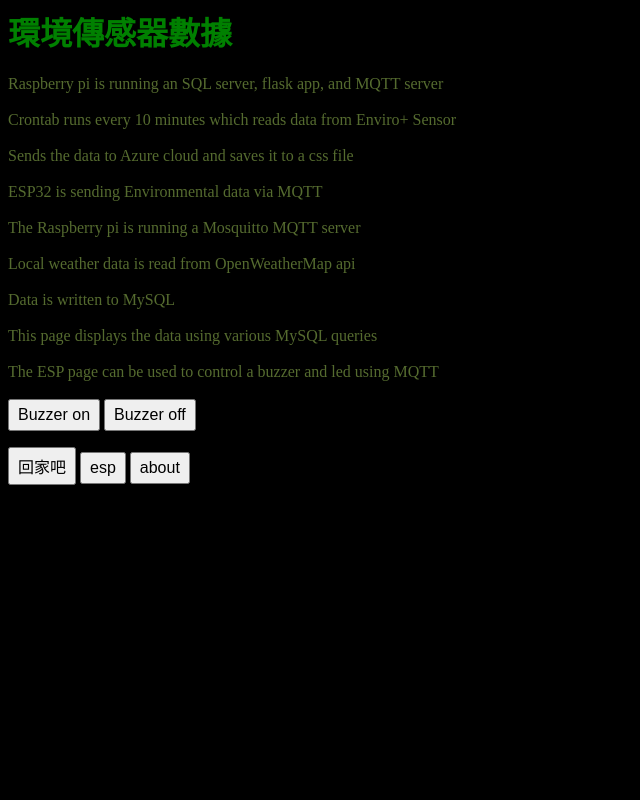
After one commit to Fratealin/flask_mysql, a Flask app: page /about in a window 1280 px wide. The commit adds this page. Shown: the whole page, without its empty margins (0-640 px from the left). Run offline with Flask 2, Linux system fonts and the light colour scheme.

Commit message:
display esp and api data

```diff
--- a/app.py
+++ b/app.py
@@ -1,20 +1,176 @@
-from flask import Flask, render_template
+from flask import Flask, render_template, request, url_for, redirect, session
 
 import sql_writer
 
+import mqtt_to_esp32
+
+
 app = Flask(__name__)
+app.config['SECRET_KEY'] = 'bc52317a7b4b0393e5974227d36cb3a6'
 
-@app.route('/')
+
+
+@app.route('/', methods=['GET', 'POST'])
 def index():
+    about_app = ["Explanation"]
+    sql_object = sql_writer.sql_writer()
+    column_names = sql_object.show_column_names()
+
+    if request.method == 'GET':
+        session['sql_data'] = [sql_object.show_latest_data()]
+        session['sql_data'].append(sql_object.show_min_max_av("MIN"))
+        session['sql_data'].append(sql_object.show_min_max_av("MAX"))
+        session['sql_data'].append(sql_object.show_min_max_av("AVG"))
+        if 'sql_query' not in session:
+            #if sql_query dictionary doesn't exist, set to default value
+            session['sql_query']="most_recent"
+
+            print("Im here")
+
+        for line in session['sql_data']:
+            print(line)
+        rowheaders = ["current data", "min", "max", "average"]
+        rowheaders_and_data = zip(rowheaders, session['sql_data'])
+
+    # if button clicked
+    elif request.method == 'POST':
+        #selectedValue = request.form['option']
+        #print(selectedValue)
+
+        #return redirect(url_for('click', selectedValue=selectedValue))
+        selectedValues = request.form.getlist('favorite_pet')
+        rowheaders_and_data = get_rowheaders_and_data(selectedValues)
+
+
+
+    return render_template('index.html', column_names=column_names, rowheaders_and_data=rowheaders_and_data, about_app=about_app[0])
+
+@app.route('/<selectedValue>', methods=['GET', 'POST'])
+def click(selectedValue):
+    sql_object = sql_writer.sql_writer()
+    column_names = sql_object.show_column_names()
+    print("here")
+    print(selectedValue)
+    if selectedValue == "most recent":
+        session['sql_data'] = sql_object.show_latest_data()
+    else:
+        session['sql_data'] = sql_object.show_min_max_av(selectedValue)
+    rowheaders = ["current data", "min", "max", "average"]
+    rowheaders_and_data = zip(rowheaders, [session['sql_data']])
+
+    return render_template('index.html', column_names=column_names, rowheaders_and_data=rowheaders_and_data)
+
+def get_rowheaders_and_data2(selectedValue):
+    sql_object = sql_writer.sql_writer()
+    print("here")
+    print(selectedValue)
+    if selectedValue == "most recent":
+        session['sql_data'] = sql_object.show_latest_data()
+    elif selectedValue == "":
+        session['sql_data'] = sql_object.show_latest_data()
+
+
+    else:
+        print(selectedValue)
+        session['sql_data'] = sql_object.show_min_max_av(selectedValue)
+    rowheaders = [selectedValue]
+    rowheaders_and_data = [session['sql_data']]
+    rowheaders_and_data = zip(rowheaders, [session['sql_data']])
+    #print([session['sql_data']])
+    return rowheaders_and_data
+
+
+@app.route('/esp', methods=['GET', 'POST'])
+def esp():
+    instructions = "Send an MQTT message to the ESP32"
+    if request.method == 'POST':
+        if request.form['esp_controller'] == 'buzz_on':
+            mqtt_to_esp32.control_esp("on")
+        elif request.form['esp_controller'] == 'buzz_off':
+            mqtt_to_esp32.control_esp("off")
+
+    return render_template('esp.html', instructions=instructions)
+
+@app.route('/about', methods=['GET', 'POST'])
+def about():
+    about_app = ["Raspberry pi is running an SQL server, flask app, and MQTT server", "Crontab runs every 10 minutes which reads data from Enviro+ Sensor", "Sends the data to Azure cloud and saves it to a css file", "ESP32 is sending Environmental data via MQTT", "The Raspberry pi is running a Mosquitto MQTT server ", "Local weather data is read from OpenWeatherMap api", "Data is written to MySQL", "This page displays the data using various MySQL queries", "The ESP page can be used to control a buzzer and led using MQTT"]
+
+    msg=""
+    if request.method == 'POST':
+        if request.form['esp_controller'] == 'buzz_on':
+            mqtt_to_esp32.control_esp("on")
+        elif request.form['esp_controller'] == 'buzz_off':
+            mqtt_to_esp32.control_esp("off")
+
+    return render_template('about.html', about_app=about_app)
+
+
+"""
+@app.route('/checkbox', methods=['GET', 'POST'])
+def checkbox():
+
+    selectedValues = request.form.getlist('favorite_pet')
+    print("---")
+    print(selectedValues)
 
     sql_object = sql_writer.sql_writer()
-    print(list(sql_object.show_column_names()))
     column_names = sql_object.show_column_names()
-    latest_data = sql_object.show_latest_data()
-    print(latest_data)
-    print("Im here")
+    session['sql_data'] = []
+    rowheaders = []
+    if "most recent" in selectedValues:
+        session['sql_data'].append(sql_object.show_latest_data())
+        rowheaders.append("most recent")
+    if "MIN" in selectedValues:
+        session['sql_data'].append(sql_object.show_min_max_av("MIN"))
+        rowheaders.append("min")
 
-    return render_template('index.html', latest_data=latest_data, column_names=column_names)
+    if "MAX" in selectedValues:
+        session['sql_data'].append(sql_object.show_min_max_av("MAX"))
+        rowheaders.append("max")
+
+    if "AVG" in selectedValues:
+        session['sql_data'].append(sql_object.show_min_max_av("AVG"))
+        rowheaders.append("avg")
+
+
+
+    rowheaders_and_data = zip(rowheaders, session['sql_data'])
+
+    return render_template('index.html', column_names=column_names, rowheaders_and_data=rowheaders_and_data)
+
+"""
+
+def get_rowheaders_and_data(selectedValues):
+
+    selectedValues = request.form.getlist('option')
+    print("---")
+    print(selectedValues)
+
+    sql_object = sql_writer.sql_writer()
+    column_names = sql_object.show_column_names()
+    session['sql_data'] = []
+    rowheaders = []
+    if "all" in selectedValues:
+        selectedValues = ["max", "MIN", "MAX", "AVG", "most recent"]
+    if "most recent" in selectedValues:
+        session['sql_data'].append(sql_object.show_latest_data())
+        rowheaders.append("most recent")
+    if "MIN" in selectedValues:
+        session['sql_data'].append(sql_object.show_min_max_av("MIN"))
+        rowheaders.append("min")
+
+    if "MAX" in selectedValues:
+        session['sql_data'].append(sql_object.show_min_max_av("MAX"))
+        rowheaders.append("max")
+
+    if "AVG" in selectedValues:
+        session['sql_data'].append(sql_object.show_min_max_av("AVG"))
+        rowheaders.append("avg")
+
+    rowheaders_and_data = zip(rowheaders, session['sql_data'])
+
+    return rowheaders_and_data
+
 
 if __name__ == '__main__':
     app.run(debug=True, host='0.0.0.0')
--- /dev/null
+++ b/mqtt_to_esp32.py
@@ -0,0 +1,109 @@
+import paho.mqtt.client as mqtt # Import the MQTT library
+
+import time # The time library is useful for delays
+
+myTopic = "esp32/buzz"
+MQTTbroker = "localhost"
+
+
+MQTT_ADDRESS = '192.168.1.15'
+MQTT_USER = 'alidore'
+MQTT_PASSWORD = 'mournes'
+topic_light = 'esp32/light'
+topic_humidity = 'esp32/humidity'
+topic_temperature = 'esp32/temperature'
+
+
+data_dict = {}
+
+counter = 0
+
+def on_connect(client, userdata, flags, rc):
+    """ The callback for when the client receives a CONNACK response from the server."""
+    print('Connected with result code ' + str(rc))
+    client.subscribe([(topic_light, 2),(topic_temperature,1),(topic_humidity, 0)]) # the second item in the tuple is qos - quality of service
+
+
+def on_message(client, userdata, msg):
+    """The callback for when a PUBLISH message is received from the server."""
+    print(msg.topic + ' ' + msg.payload.decode())
+    print(".")
+    data_dict[msg.topic] = msg.payload
+
+
+def main():
+    mqtt_client = mqtt.Client()
+    mqtt_client.username_pw_set(MQTT_USER, MQTT_PASSWORD)
+    mqtt_client.on_connect = on_connect
+    mqtt_client.on_message = on_message
+
+    mqtt_client.connect(MQTT_ADDRESS, 1883)
+    mqtt_client.publish("esp32/buzz", "off")
+
+    mqtt_client.loop_forever()
+
+
+def get_esp_data():
+    mqtt_client = mqtt.Client()
+    mqtt_client.username_pw_set(MQTT_USER, MQTT_PASSWORD)
+    mqtt_client.on_connect = on_connect
+    mqtt_client.on_message = on_message
+
+    mqtt_client.connect(MQTT_ADDRESS, 1883)
+    mqtt_client.publish("esp32/buzz", "off")
+
+    mqtt_client.loop_start()
+
+    while len(data_dict) <3:
+        continue
+    mqtt_client.disconnect() #disconnect
+    mqtt_client.loop_stop() #stop loop
+    return data_dict
+
+
+def subscribe_and_publish():
+    mqtt_client = mqtt.Client()
+    mqtt_client.username_pw_set(MQTT_USER, MQTT_PASSWORD)
+    mqtt_client.on_message=on_message
+    mqtt_client.connect(MQTT_ADDRESS, 1883)
+    mqtt_client.loop_start()
+
+
+    counter = 0
+    while counter <= 3:
+        continue
+
+
+
+
+    mqtt_client.subscribe("esp32/light")
+    time.sleep(2)
+    mqtt_client.publish("esp32/output", "on")
+    time.sleep(2)
+
+    mqtt_client.disconnect() #disconnect
+    mqtt_client.loop_stop() #stop loop
+
+def control_esp(on_or_off):
+    mqtt_client = mqtt.Client()
+    mqtt_client.username_pw_set(MQTT_USER, MQTT_PASSWORD)
+    mqtt_client.on_connect = on_connect
+    #mqtt_client.on_message = on_message
+
+    mqtt_client.connect(MQTT_ADDRESS, 1883)
+
+    mqtt_client.loop_start()
+
+    mqtt_client.publish("esp32/buzz", on_or_off)
+    mqtt_client.publish("esp32/output", on_or_off)
+
+
+
+    #while len(data_dict) <3:
+    #    continue
+    mqtt_client.disconnect() #disconnect
+    mqtt_client.loop_stop() #stop loop
+
+if __name__ == '__main__':
+    print('MQTT to InfluxDB bridge')
+    main()
--- /dev/null
+++ b/static/style.css
@@ -0,0 +1,38 @@
+body {
+    background: black;
+    color: green;
+}
+
+h {
+font-size:100px;
+}
+
+.about {
+font-size: 16px;
+color: DarkOliveGreen;
+}
+
+
+.data {
+  font-size: 20px;
+}
+
+.tango {
+  font-size: 40px;
+  color: white;
+}
+
+table {
+    margin: 5px;
+    border-collapse: collapse;
+    padding: 5px;
+}
+th, td, tr {
+padding: 10px;
+}
+ button {
+    padding: 5px 8px;
+
+     font-size: 16px;
+
+}
--- /dev/null
+++ b/templates/about.html
@@ -0,0 +1,21 @@
+{% extends "layout.html" %}
+
+{% block head %}
+<h1>環境傳感器數據</h1>
+
+
+<div class = "about">
+{% for line in about_app %}
+    {{ line }}
+    <br>
+    <br>
+    {% endfor %}
+</div>
+<form action="/about" method="POST">
+  <button name="esp_controller" type="submit" value="buzz_on">Buzzer on</button>
+  <button name="esp_controller" type="submit" value="buzz_off">Buzzer off</button>
+
+</form>
+{{ msg }}
+
+{% endblock %}
--- a/templates/layout.html
+++ b/templates/layout.html
@@ -8,9 +8,11 @@
 </head>
 <body>
 {% block head %}
-
 {% endblock %}
 <a href="/"><button>回家吧</button></a>
+<a href="/esp"><button>esp</button></a>
+<a href="/about"><button>about</button></a>
+
 
 </body>
 </html>
```
Also changed, not shown: form.py (added, +34 -0 lines), sql_writer.py (+42 -11 lines), templates/esp.html (added, +17 -0 lines), templates/index.html (+43 -4 lines).
